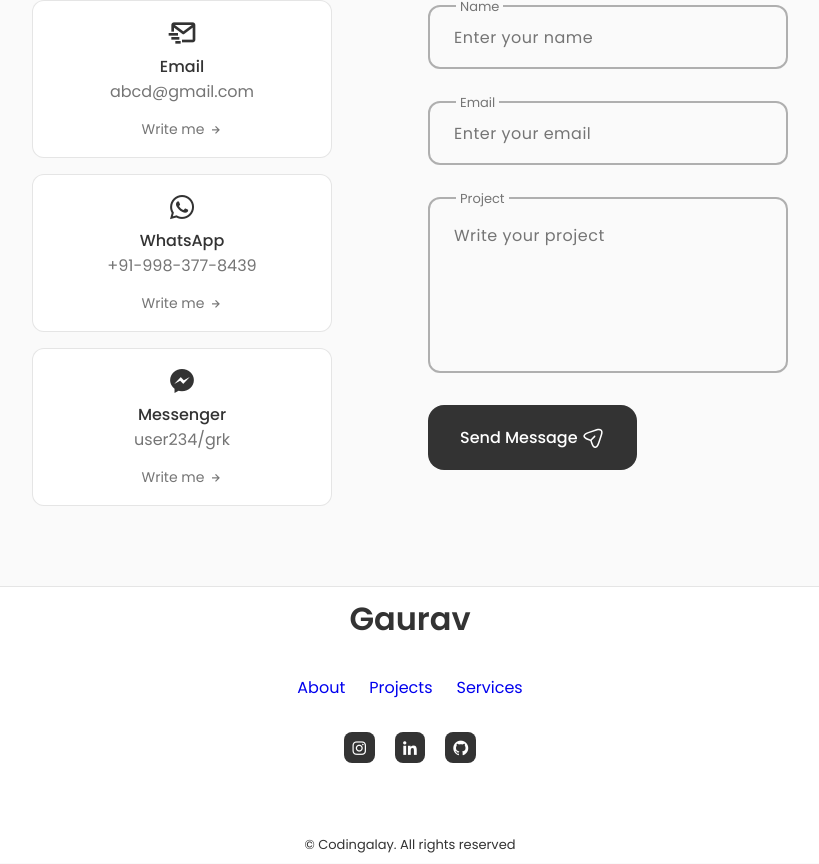
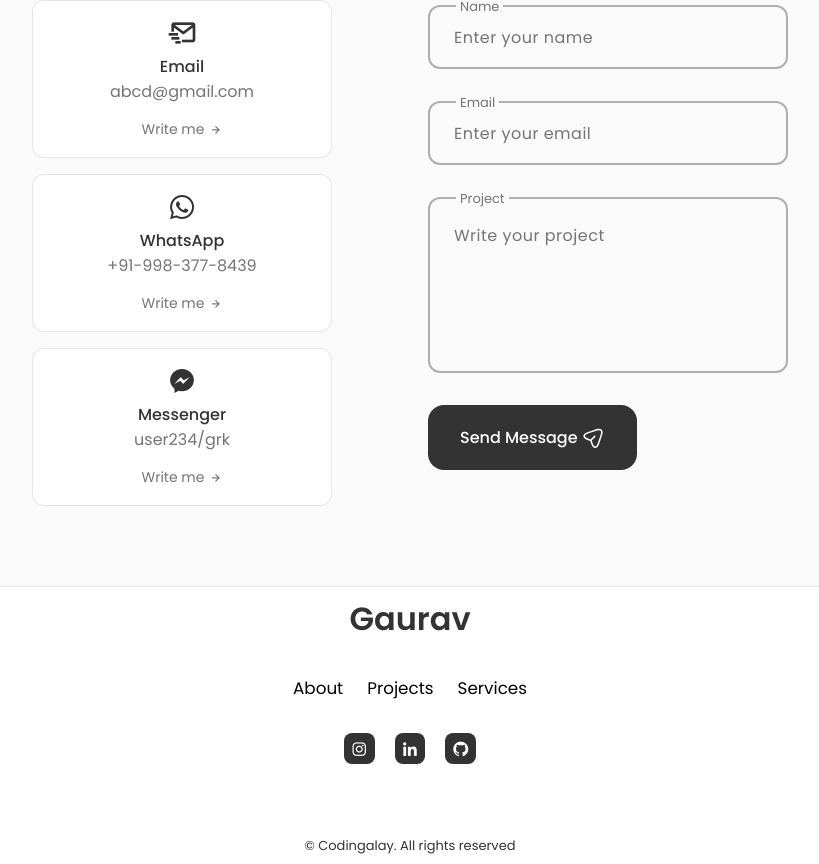
Before and after one commit to gauravgupta799/react-profile, a React (Create React App) app: page / in a window 1280 px wide. Shown: the part 3986-4850 px from the top of the page, without its empty margins (230-1049 px from the left). Built offline with nearby package versions, Linux system fonts and the light colour scheme.

Commit message:
some changes

```diff
--- a/src/Components/Footer/footer.css
+++ b/src/Components/Footer/footer.css
@@ -22,6 +22,14 @@
     justify-content: center;
     column-gap: 1.5rem;
     margin-bottom: var(--mb-2);
+}
+.footer_list > li > a{
+    text-decoration: none;
+    color:var(--title-color-dark);
+    font-size:1.05em;
+}
+.footer_list > li > a:hover{
+    color:var(--title-color);
 }
 .footer_social{
     display: flex;
--- a/src/Components/ScrollUp/scrollup.css
+++ b/src/Components/ScrollUp/scrollup.css
@@ -36,7 +36,10 @@
   /* For medium devices */
   @media screen and (max-width: 768px) {
    .show-scroll{
-    bottom: 8em;
+    bottom: 4em;
+   }
+   .scrollup{
+    right: 1rem;
    }
   }
 
@@ -46,4 +49,7 @@
     .scrollup{
         right: 1rem;
     }
+    .show-scroll{
+        bottom: 3.5em;
+       }
 }
```
